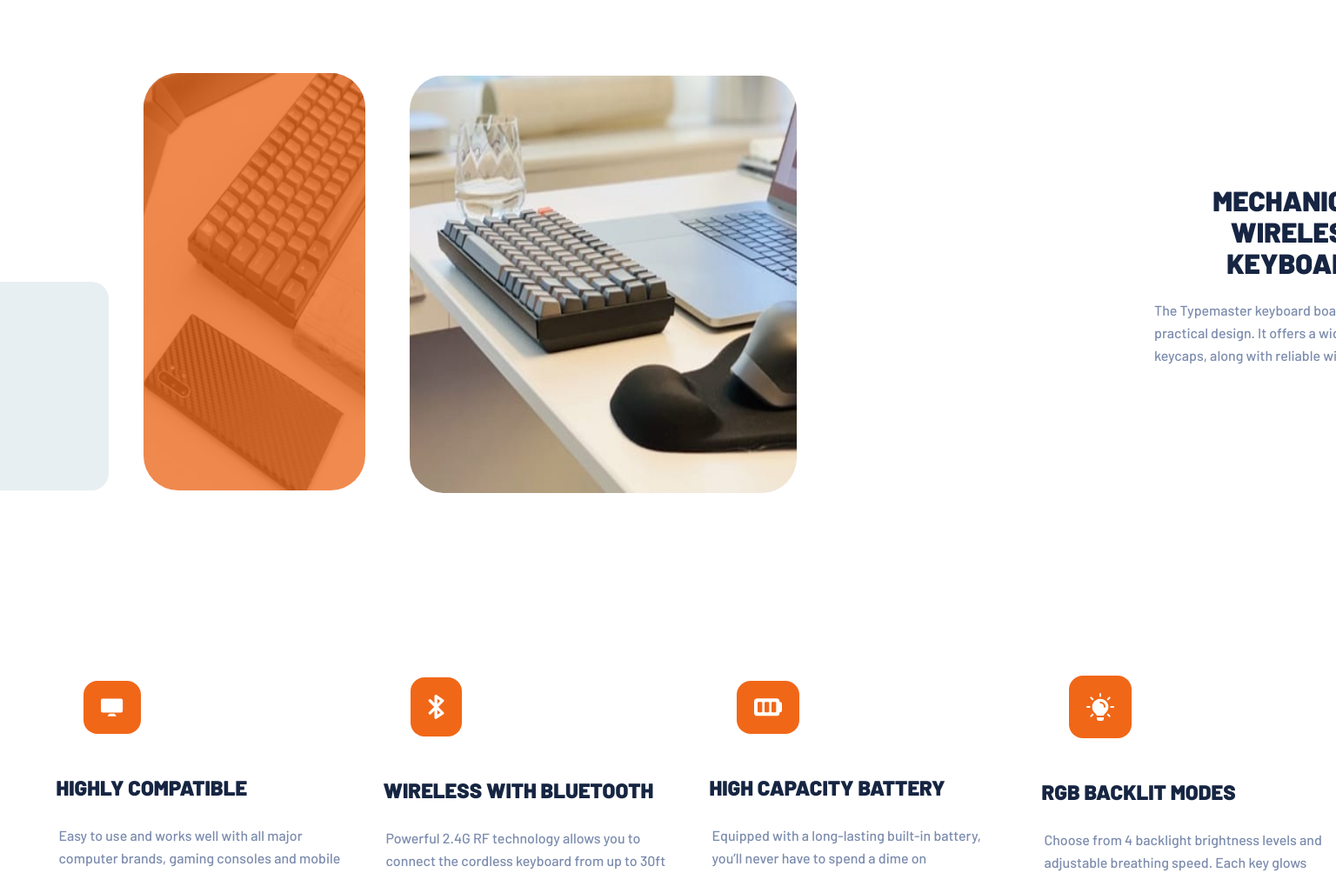
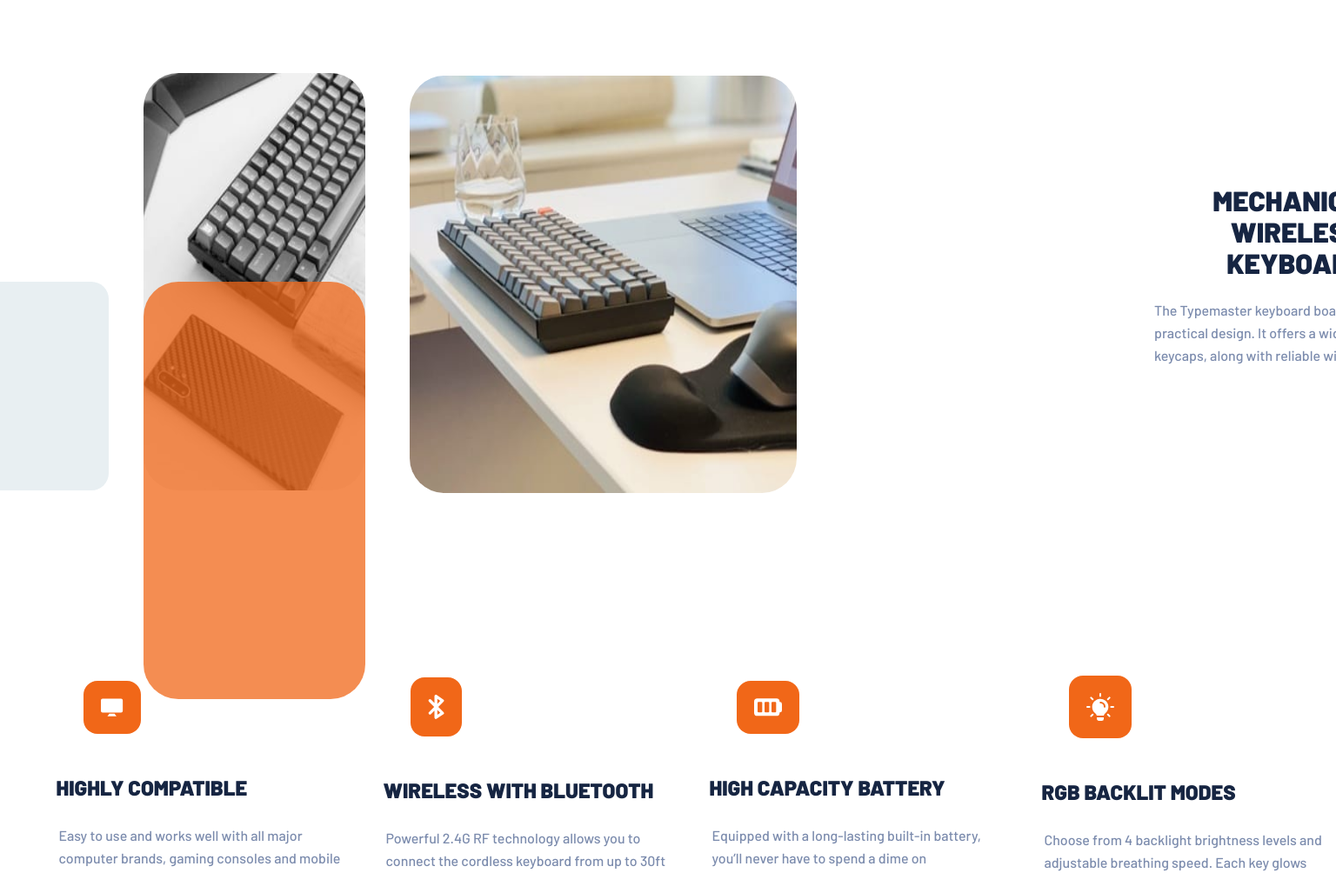
Before and after one commit to leos213/typemaster-pre-launch, a plain HTML site: page index.html in a window 1536 px wide. Shown: the part 638-1642 px from the top of the page at 87% size. Drawn offline with Linux system fonts and the light colour scheme.

Commit message:
Update style.css

```diff
--- a/style.css
+++ b/style.css
@@ -545,6 +545,11 @@ footer {
         box-sizing: border-box;
     }
 
+     body {
+
+        overflow-x: hidden;
+    }
+
 
 
 
@@ -628,7 +633,7 @@ footer {
         left: 39px;
         top: 625px;
         border-radius: 0px;
-        transform: translate(126px, 97px);
+        transform: translate(126px, 337px);
         ;
 
         opacity: 0.75;
```
